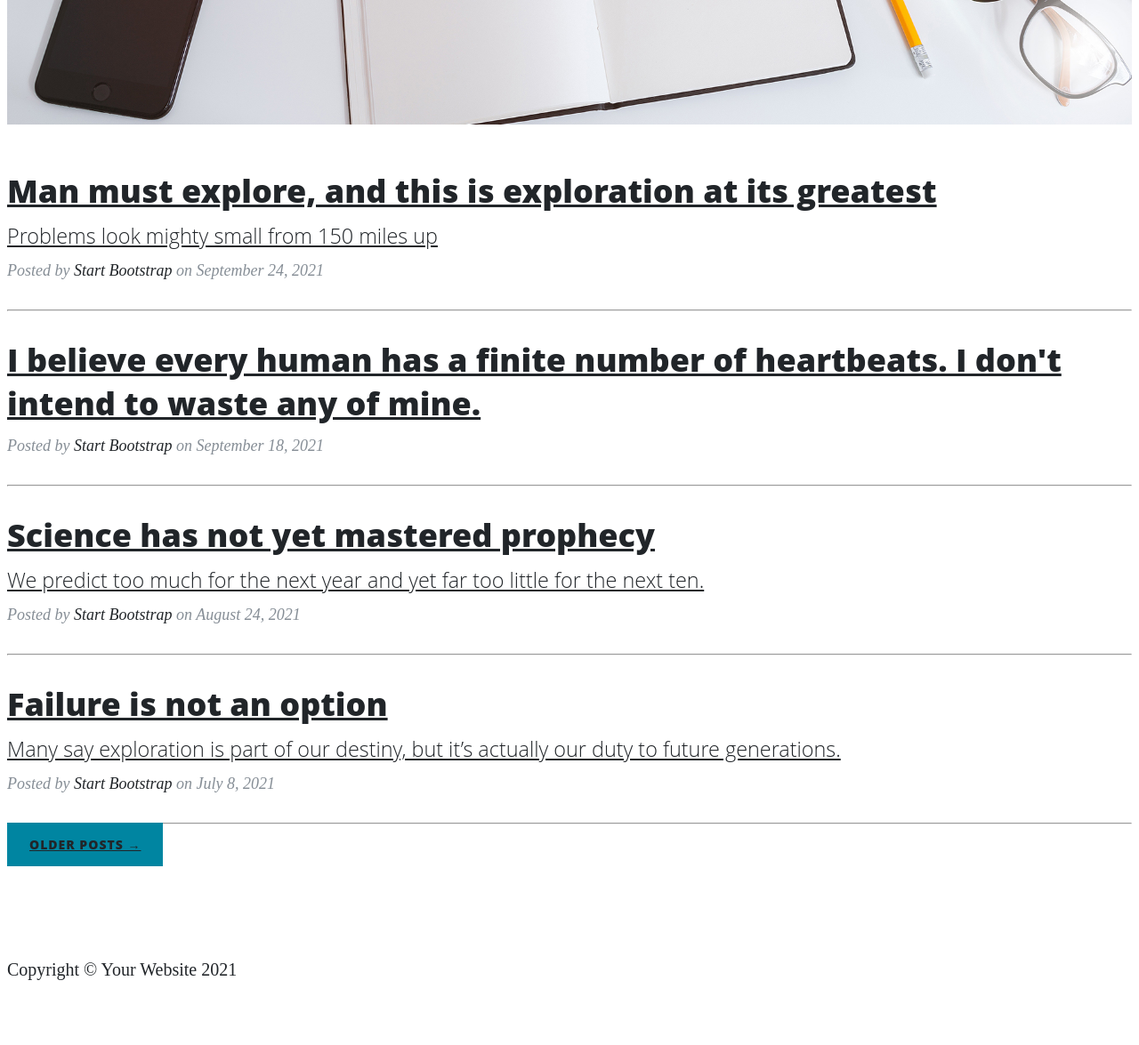
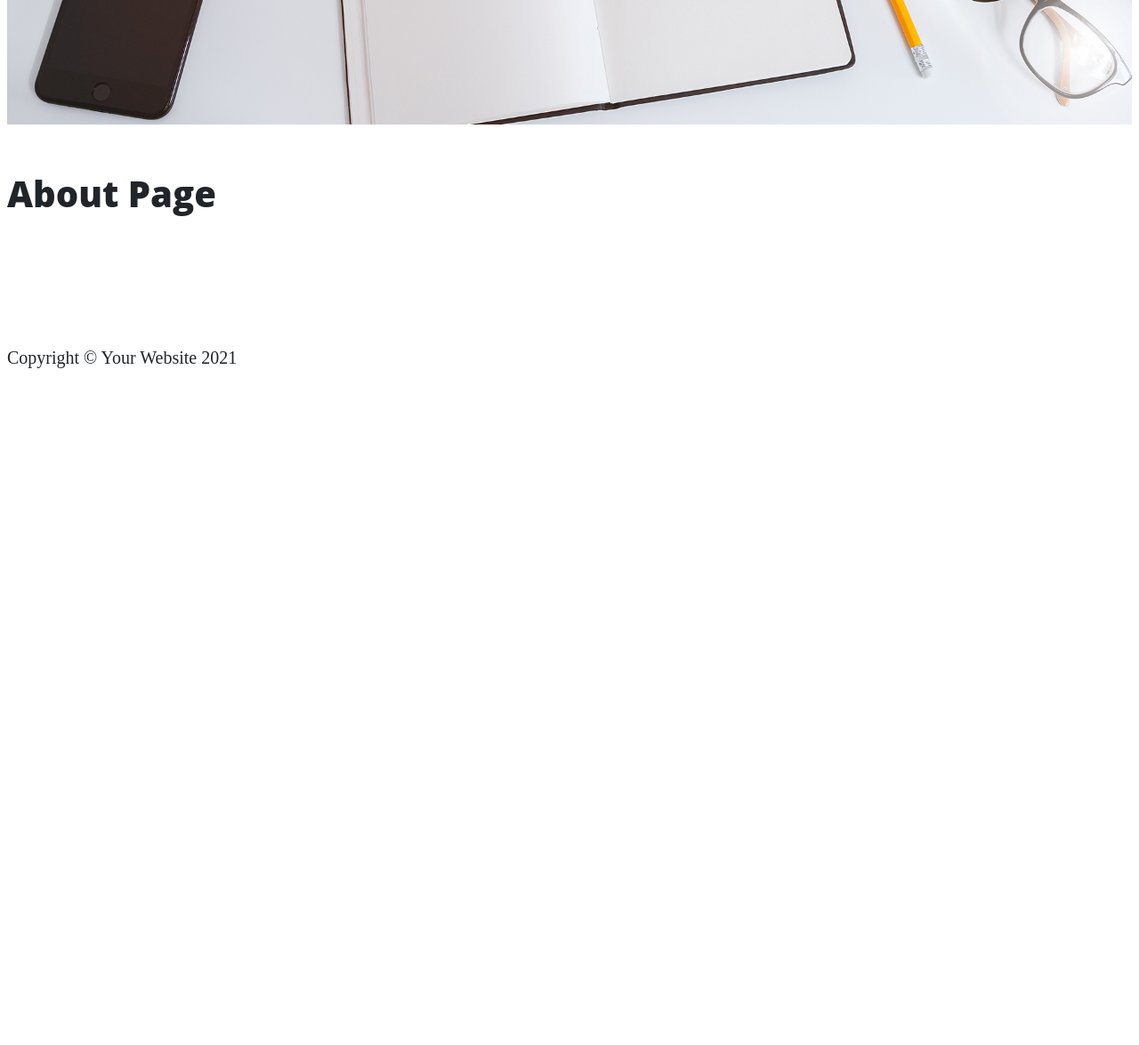
Before and after one commit to andna5980/myrecipes, a Flask app: page /about in a window 1280 px wide. Shown: the part 457-1632 px from the top of the page at 89% size. After the commit the page ends 871 px from the top, so only its background shows below. Run offline with Flask 2, Linux system fonts and the light colour scheme; some libraries are stand-ins or nearby versions.

Commit message:
new pages added

```diff
--- a/templates/base.html
+++ b/templates/base.html
@@ -12,17 +12,17 @@
          <!-- Navigation-->
          <nav class="navbar navbar-expand-lg navbar-light" id="mainNav">
             <div class="container px-4 px-lg-5">
-                <a class="navbar-brand" href="index.html">Start Bootstrap</a>
+                <a class="navbar-brand" href="{{ url_for('index') }}">Start Bootstrap</a>
                 <button class="navbar-toggler" type="button" data-bs-toggle="collapse" data-bs-target="#navbarResponsive" aria-controls="navbarResponsive" aria-expanded="false" aria-label="Toggle navigation">
                     Menu
                     <i class="fas fa-bars"></i>
                 </button>
                 <div class="collapse navbar-collapse" id="navbarResponsive">
                     <ul class="navbar-nav ms-auto py-4 py-lg-0">
-                        <li class="nav-item"><a class="nav-link px-lg-3 py-3 py-lg-4" href="index.html">Home</a></li>
-                        <li class="nav-item"><a class="nav-link px-lg-3 py-3 py-lg-4" href="about.html">About</a></li>
-                        <li class="nav-item"><a class="nav-link px-lg-3 py-3 py-lg-4" href="post.html">Sample Post</a></li>
-                        <li class="nav-item"><a class="nav-link px-lg-3 py-3 py-lg-4" href="contact.html">Contact</a></li>
+                        <li class="nav-item"><a class="nav-link px-lg-3 py-3 py-lg-4" href="{{ url_for('index') }}">Home</a></li>
+                        <li class="nav-item"><a class="nav-link px-lg-3 py-3 py-lg-4" href="{{ url_for('about') }}">About</a></li>
+                        <li class="nav-item"><a class="nav-link px-lg-3 py-3 py-lg-4" href="{{ url_for('contact') }}">Contact</a></li>
+                        <li class="nav-item"><a class="nav-link px-lg-3 py-3 py-lg-4" href="{{ url_for('careers') }}">Careers</a></li>
                     </ul>
                 </div>
             </div>
@@ -42,65 +42,10 @@
         </header>
         <!-- Main Content-->
         <div class="container px-4 px-lg-5">
-            <div class="row gx-4 gx-lg-5 justify-content-center">
-                <div class="col-md-10 col-lg-8 col-xl-7">
-                    <!-- Post preview-->
-                    <div class="post-preview">
-                        <a href="post.html">
-                            <h2 class="post-title">Man must explore, and this is exploration at its greatest</h2>
-                            <h3 class="post-subtitle">Problems look mighty small from 150 miles up</h3>
-                        </a>
-                        <p class="post-meta">
-                            Posted by
-                            <a href="#!">Start Bootstrap</a>
-                            on September 24, 2021
-                        </p>
-                    </div>
-                    <!-- Divider-->
-                    <hr class="my-4" />
-                    <!-- Post preview-->
-                    <div class="post-preview">
-                        <a href="post.html"><h2 class="post-title">I believe every human has a finite number of heartbeats. I don't intend to waste any of mine.</h2></a>
-                        <p class="post-meta">
-                            Posted by
-                            <a href="#!">Start Bootstrap</a>
-                            on September 18, 2021
-                        </p>
-                    </div>
-                    <!-- Divider-->
-                    <hr class="my-4" />
-                    <!-- Post preview-->
-                    <div class="post-preview">
-                        <a href="post.html">
-                            <h2 class="post-title">Science has not yet mastered prophecy</h2>
-                            <h3 class="post-subtitle">We predict too much for the next year and yet far too little for the next ten.</h3>
-                        </a>
-                        <p class="post-meta">
-                            Posted by
-                            <a href="#!">Start Bootstrap</a>
-                            on August 24, 2021
-                        </p>
-                    </div>
-                    <!-- Divider-->
-                    <hr class="my-4" />
-                    <!-- Post preview-->
-                    <div class="post-preview">
-                        <a href="post.html">
-                            <h2 class="post-title">Failure is not an option</h2>
-                            <h3 class="post-subtitle">Many say exploration is part of our destiny, but it’s actually our duty to future generations.</h3>
-                        </a>
-                        <p class="post-meta">
-                            Posted by
-                            <a href="#!">Start Bootstrap</a>
-                            on July 8, 2021
-                        </p>
-                    </div>
-                    <!-- Divider-->
-                    <hr class="my-4" />
-                    <!-- Pager-->
-                    <div class="d-flex justify-content-end mb-4"><a class="btn btn-primary text-uppercase" href="#!">Older Posts →</a></div>
-                </div>
-            </div>
+
+            {% block content%}
+            {% endblock %}
+
         </div>
         <!-- Footer-->
         <footer class="border-top">
```
